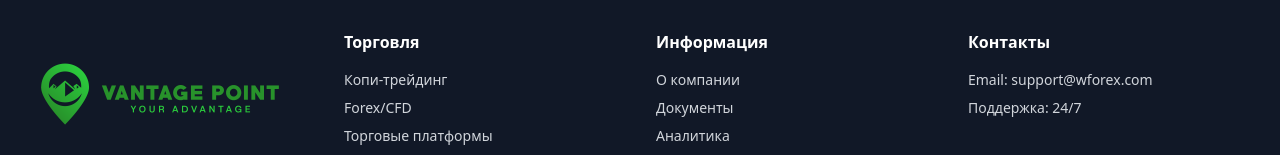
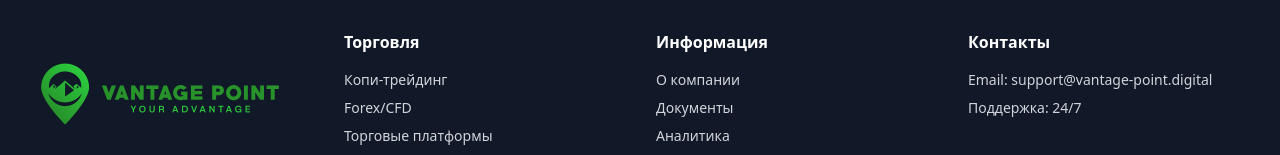
Before and after one commit to mobius1info/Wordex, a React (Vite) app: page / in a window 1280 px wide. Shown: the part 5127-5282 px from the top of the page. Built offline with nearby package versions, Linux system fonts and the light colour scheme; no server answers.

Commit message:
Updated App.tsx

```diff
--- a/src/App.tsx
+++ b/src/App.tsx
@@ -1586,7 +1586,7 @@ function App() {
             <div>
               <h4 className="text-white font-semibold mb-4">{t.footer.contacts}</h4>
               <div className="space-y-2 text-sm mb-4">
-                <p>Email: support@wforex.com</p>
+                <p>Email: support@vantage-point.digital</p>
                 <p>{t.footer.support}</p>
               </div>
             </div>
--- a/src/pages/HelpPage.tsx
+++ b/src/pages/HelpPage.tsx
@@ -35,7 +35,7 @@ export default function HelpPage({ t }: HelpPageProps) {
             <p className="text-gray-600 mb-4">
               Send us your questions anytime
             </p>
-            <p className="text-purple-600 font-semibold">support@wforex.com</p>
+            <p className="text-purple-600 font-semibold">support@vantage-point.digital</p>
             <p className="text-sm text-gray-500 mt-2">Response within 2 hours</p>
           </div>
 
```
